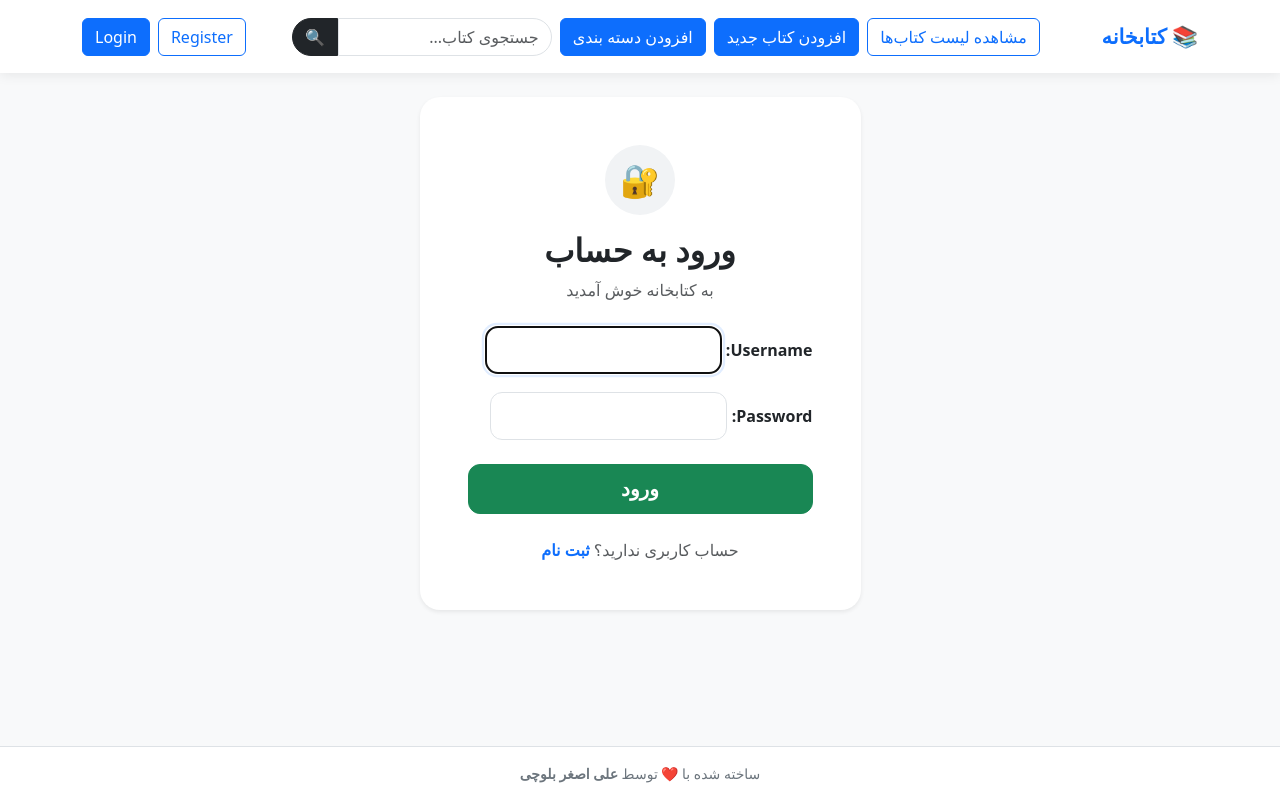
After one commit to ALIasgharBalochi/library_management, a Django app: page /account/login/ in a window 1280 px wide. The commit adds this page. Run offline with Django 5.2, Linux system fonts and the light colour scheme.

Commit message:
impliment login and signup

```diff
--- a/book/templates/book/base.html
+++ b/book/templates/book/base.html
@@ -73,6 +73,64 @@
         border-color: #0d6efd;
         box-shadow: 0 0 0 0.2rem rgba(13, 110, 253, 0.12);
       }
+      .login-card,
+      .register-card {
+        border-radius: 20px;
+        overflow: hidden;
+        transition:
+          transform 0.2s ease,
+          box-shadow 0.2s ease;
+      }
+
+      .login-card:hover,
+      .register-card:hover {
+        transform: translateY(-3px);
+        box-shadow: 0 15px 35px rgba(0, 0, 0, 0.08) !important;
+      }
+
+      .login-card input,
+      .register-card input {
+        height: 48px;
+        border-radius: 12px;
+        border: 1px solid #dee2e6;
+      }
+
+      .login-card input:focus,
+      .register-card input:focus {
+        border-color: #0d6efd;
+        box-shadow: 0 0 0 0.2rem rgba(13, 110, 253, 0.12);
+      }
+
+      .login-card label,
+      .register-card label {
+        font-weight: 600;
+        margin-bottom: 7px;
+      }
+
+      .login-card p,
+      .register-card p {
+        margin-bottom: 18px;
+      }
+
+      .login-icon,
+      .register-icon {
+        width: 70px;
+        height: 70px;
+        margin: 0 auto;
+        border-radius: 50%;
+        display: flex;
+        align-items: center;
+        justify-content: center;
+        font-size: 32px;
+        background: #f1f3f5;
+      }
+
+      .login-btn,
+      .register-btn {
+        height: 50px;
+        border-radius: 12px;
+        font-weight: 600;
+      }
     </style>
 
     {% block extra_css %}{% endblock %}
@@ -120,9 +178,24 @@
 
         <!-- Authentication -->
         <div class="d-flex gap-2">
-          <a href="#" class="btn btn-outline-success"> Sign Up </a>
+          {% if user.is_authenticated %}
 
-          <a href="#" class="btn btn-success"> Login </a>
+          <span class="text-success"> سلام {{ user.username }} 👋 </span>
+
+          {% else %}
+
+          <a href="{% url 'register' %}" class="btn btn-outline-primary">
+            Register
+          </a>
+
+          <a href="{% url 'login' %}" class="btn btn-primary"> Login </a>
+
+          {% endif %}
+          <!-- <a href="{% url 'register' %}" class="btn btn-outline-success">
+            Sign Up
+          </a>
+
+          <a href="{% url 'login' %}" class="btn btn-success"> Login </a> -->
         </div>
       </div>
     </nav>
--- a/core/urls.py
+++ b/core/urls.py
@@ -18,4 +18,8 @@ Including another URLconf
 from django.contrib import admin
 from django.urls import path, include
 
-urlpatterns = [path("admin/", admin.site.urls), path("book/", include("book.urls"))]
+urlpatterns = [
+    path("admin/", admin.site.urls),
+    path("book/", include("book.urls")),
+    path("account/", include("user.urls")),
+]
--- /dev/null
+++ b/user/form.py
@@ -0,0 +1,21 @@
+from django.contrib.auth.forms import UserCreationForm, AuthenticationForm
+from .models import CustomUser
+
+
+class RegisterForm(UserCreationForm):
+    class Meta:
+        model = CustomUser
+        fields = [
+            "username",
+            "first_name",
+            "last_name",
+            "email",
+            "password1",
+            "password2",
+        ]
+
+
+class LoginForm(AuthenticationForm):
+    class Meta:
+        model = CustomUser
+        fileds = ["username", "password"]
--- /dev/null
+++ b/user/templates/user/login.html
@@ -0,0 +1,40 @@
+{% extends "book/base.html" %} {% block content %}
+
+<div class="container">
+  <div class="row justify-content-center">
+    <div class="col-md-6 col-lg-5">
+      <div class="card border-0 shadow-sm login-card">
+        <div class="card-body p-5">
+          <!-- Header -->
+          <div class="text-center mb-4">
+            <div class="login-icon">🔐</div>
+
+            <h2 class="fw-bold mt-3">ورود به حساب</h2>
+
+            <p class="text-muted">به کتابخانه خوش آمدید</p>
+          </div>
+
+          <form method="post">
+            {% csrf_token %} {{ form.as_p }}
+
+            <div class="d-grid mt-4">
+              <button type="submit" class="btn btn-success btn-lg login-btn">
+                ورود
+              </button>
+            </div>
+          </form>
+
+          <div class="text-center mt-4">
+            <span class="text-muted"> حساب کاربری ندارید؟ </span>
+
+            <a href="{% url 'register' %}" class="text-decoration-none fw-bold">
+              ثبت نام
+            </a>
+          </div>
+        </div>
+      </div>
+    </div>
+  </div>
+</div>
+
+{% endblock %}
--- /dev/null
+++ b/user/urls.py
@@ -0,0 +1,7 @@
+from django.urls import path
+from .views import RegisterUser, LoginView
+
+urlpatterns = [
+    path("register/", RegisterUser.as_view(), name="register"),
+    path("login/", LoginView.as_view(), name="login"),
+]
--- a/user/views.py
+++ b/user/views.py
@@ -1,3 +1,37 @@
 from django.shortcuts import render
+from django.views.generic import FormView
+from .form import RegisterForm, LoginForm
+from django.urls import reverse_lazy
+from django.contrib.auth import login
 
 # Create your views here.
+
+
+class RegisterUser(FormView):
+    form_class = RegisterForm
+    template_name = "user/register.html"
+    success_url = reverse_lazy("book_list")
+
+    def form_valid(self, form):
+        form.save()
+        return super().form_valid(form)
+
+    def form_invalid(self, form):
+        print("formet moshkel dare aghaaaaaaaaa")
+        print(form.errors)
+        return super().form_invalid(form)
+
+
+class LoginView(FormView):
+    form_class = LoginForm
+    template_name = "user/login.html"
+    success_url = reverse_lazy("book_list")
+
+    def form_valid(self, form):
+        login(self.request, form.get_user())
+        return super().form_valid(form)
+
+    def form_invalid(self, form):
+        print("formet moshkel dare aghaaaaaaaaa")
+        print(form.errors)
+        return super().form_invalid(form)
```
Also changed, not shown: user/templates/user/register.html (added, +40 -0 lines).
